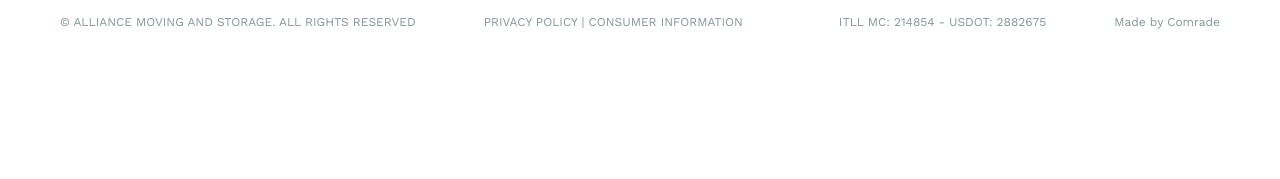
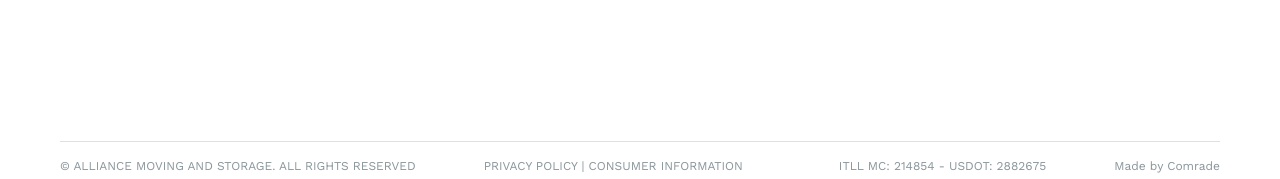
Before and after one commit to kekkot/taskComrade, a website built with webpack: page index.html in a window 1280 px wide. Shown: the part 3255-3434 px from the top of the page. Before the commit the page ends 3293 px from the top, so only its background shows below. Built offline with nearby package versions, Linux system fonts and the light colour scheme; files whose address does not match are found by name.

Commit message:
+ отступы у футера

```diff
--- a/index.html
+++ b/index.html
@@ -606,7 +606,7 @@
 
       </section>
     </main>
-    <footer class="px-4 xl:px-[60px]">
+    <footer class="mt-20 lg:mt-36 px-4 xl:px-[60px]">
       <div class="lg:flex justify-between border-t border-gray">
         <p class="my-2 lg:mt-4 text-xs text-DarkBlueText/50">© ALLIANCE MOVING AND STORAGE. ALL RIGHTS RESERVED</p>
         <a class="my-2 lg:mt-4 xl:ml-auto xl:mr-12 text-xs text-DarkBlueText/50" href="#">PRIVACY POLICY | CONSUMER INFORMATION </a>
```
Also changed, not shown: output.css.
